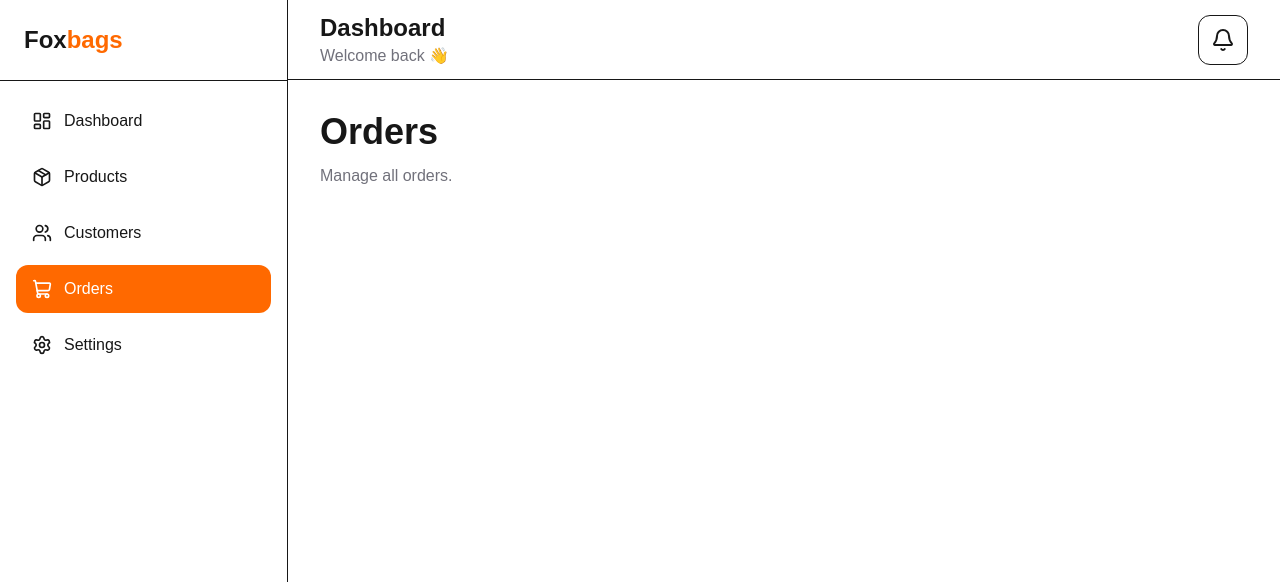
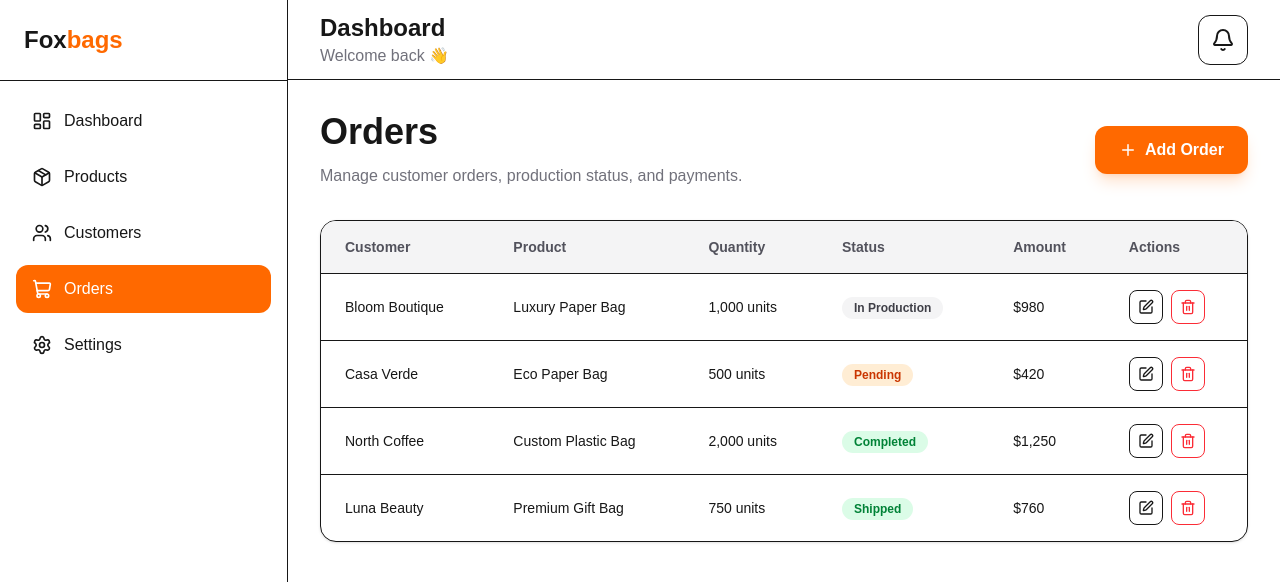
Before and after one commit to birabotto/foxbags-dashboard, a Next.js app: page /dashboard/orders in a window 1280 px wide. Shown: the top 582 px of the page. Built offline with nearby package versions, Linux system fonts and the light colour scheme.

Commit message:
feat: create orders management page

```diff
--- a/src/app/dashboard/orders/page.tsx
+++ b/src/app/dashboard/orders/page.tsx
@@ -1,9 +1,66 @@
+import { Edit, Plus, Trash } from "lucide-react";
+
+import { PageHeader } from "@/app/components/dashboard/page-header";
+import { Badge } from "@/app/components/ui/badge";
+import { Button } from "@/app/components/ui/button";
+import { DataTable } from "@/app/components/ui/data-table";
+import { orders, type Order } from "@/lib/mock-data";
+
+const columns = [
+  { key: "customer", label: "Customer" },
+  { key: "product", label: "Product" },
+  { key: "quantity", label: "Quantity" },
+  {
+    key: "status",
+    label: "Status",
+    render: (value: Order[keyof Order]) => {
+      const status = String(value);
+
+      const variant =
+        status === "Completed" || status === "Shipped"
+          ? "success"
+          : status === "Pending"
+            ? "warning"
+            : "default";
+
+      return <Badge variant={variant}>{status}</Badge>;
+    },
+  },
+  { key: "amount", label: "Amount" },
+  {
+    key: "id",
+    label: "Actions",
+    render: () => (
+      <div className="flex gap-2">
+        <button className="rounded-lg border p-2 hover:bg-zinc-100">
+          <Edit size={16} />
+        </button>
+
+        <button className="rounded-lg border p-2 text-red-500 hover:bg-red-50">
+          <Trash size={16} />
+        </button>
+      </div>
+    ),
+  },
+] as const;
+
 export default function OrdersPage() {
   return (
-    <>
-      <h1 className="text-4xl font-bold">Orders</h1>
+    <div>
+      <PageHeader
+        title="Orders"
+        description="Manage customer orders, production status, and payments."
+        action={
+          <Button>
+            <span className="flex items-center gap-2">
+              <Plus size={18} />
+              Add Order
+            </span>
+          </Button>
+        }
+      />
 
-      <p className="mt-3 text-zinc-500">Manage all orders.</p>
-    </>
+      <DataTable columns={columns} data={orders} />
+    </div>
   );
 }
--- a/src/lib/mock-data.ts
+++ b/src/lib/mock-data.ts
@@ -61,3 +61,47 @@ export const customers: Customer[] = [
     status: "Inactive",
   },
 ];
+
+export type Order = {
+  id: string;
+  customer: string;
+  product: string;
+  quantity: string;
+  status: "Pending" | "In Production" | "Completed" | "Shipped";
+  amount: string;
+};
+
+export const orders: Order[] = [
+  {
+    id: "1",
+    customer: "Bloom Boutique",
+    product: "Luxury Paper Bag",
+    quantity: "1,000 units",
+    status: "In Production",
+    amount: "$980",
+  },
+  {
+    id: "2",
+    customer: "Casa Verde",
+    product: "Eco Paper Bag",
+    quantity: "500 units",
+    status: "Pending",
+    amount: "$420",
+  },
+  {
+    id: "3",
+    customer: "North Coffee",
+    product: "Custom Plastic Bag",
+    quantity: "2,000 units",
+    status: "Completed",
+    amount: "$1,250",
+  },
+  {
+    id: "4",
+    customer: "Luna Beauty",
+    product: "Premium Gift Bag",
+    quantity: "750 units",
+    status: "Shipped",
+    amount: "$760",
+  },
+];
```
